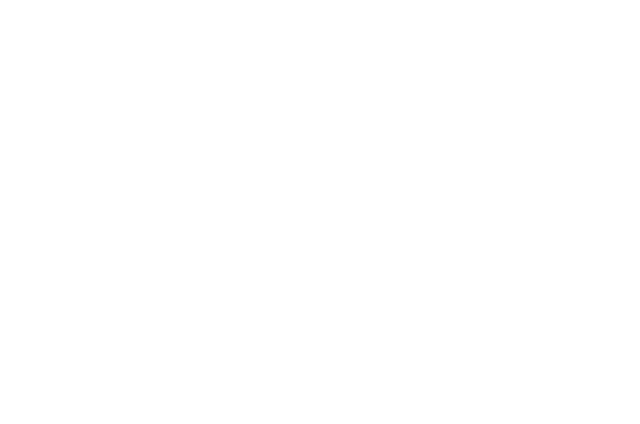
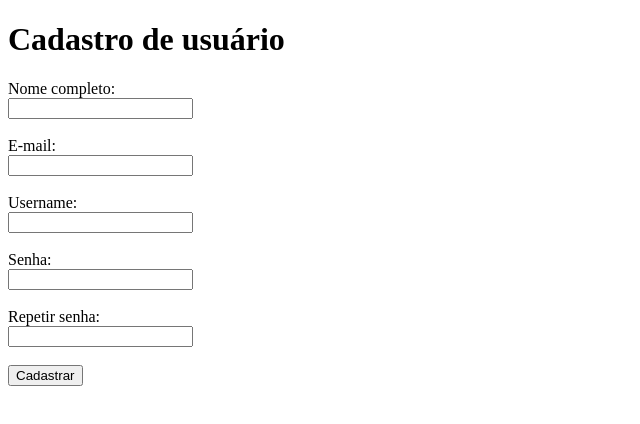
Before and after one commit to EstevaM-prog/Projeto, a plain HTML site: page Create/criar_usuarios.html in a window 1280 px wide. Shown: the whole page, without its empty margins (0-640 px from the left). Drawn offline with Linux system fonts and the light colour scheme.

Commit message:
form cadastro usuario
fix.. criação de cadastros usuarios, dados, username, e-mail, nome completo, senha e repetir senha em HTML

```diff
--- a/Create/criar_usuarios.html
+++ b/Create/criar_usuarios.html
@@ -1,12 +1,33 @@
-<!DOCTYPE html>
-<html lang="pt-br">
-<head>
-    <meta charset="UTF-8">
-    <meta name="viewport" content="width=device-width, initial-scale=1.0">
-    <title>Inscrever-se - Listenly</title>
-    <link rel="icon" href="/img/logo.png" type="image/png">
-</head>
-<body>
+    <!doctype html>
+    <html lang="pt-BR">
+    <head>
+    <meta charset="utf-8" />
+    <title>Cadastro de usuário</title>
+    </head>
+    <body>
+    <h1>Cadastro de usuário</h1>
+    <form action="#" method="post">
+    <label for="nome">Nome completo:</label><br>
+    <input type="text" id="nome" name="nome" required><br><br>
 
-</body>
-</html>
+
+    <label for="email">E-mail:</label><br>
+    <input type="email" id="email" name="email" required><br><br>
+
+
+    <label for="username">Username:</label><br>
+    <input type="text" id="username" name="username" required><br><br>
+
+
+    <label for="senha">Senha:</label><br>
+    <input type="password" id="senha" name="senha" required><br><br>
+
+
+    <label for="senha2">Repetir senha:</label><br>
+    <input type="password" id="senha2" name="senha2" required><br><br>
+
+
+    <input type="submit" value="Cadastrar">
+    </form>
+    </body>
+    </html>
```
